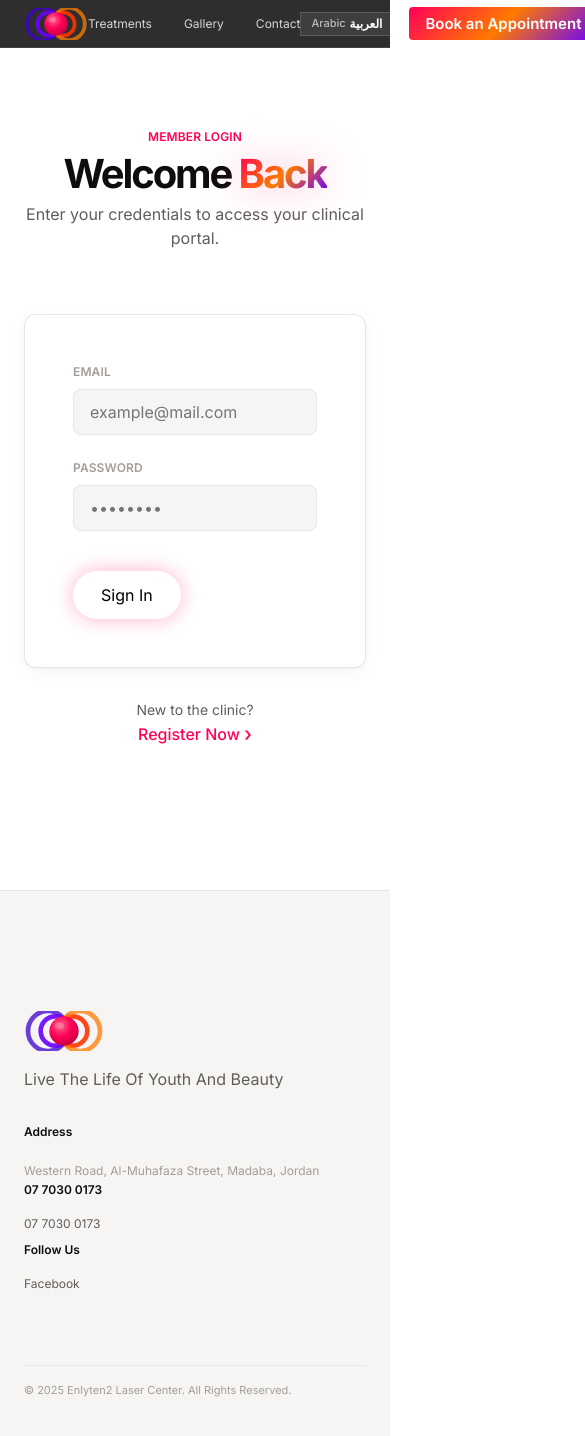
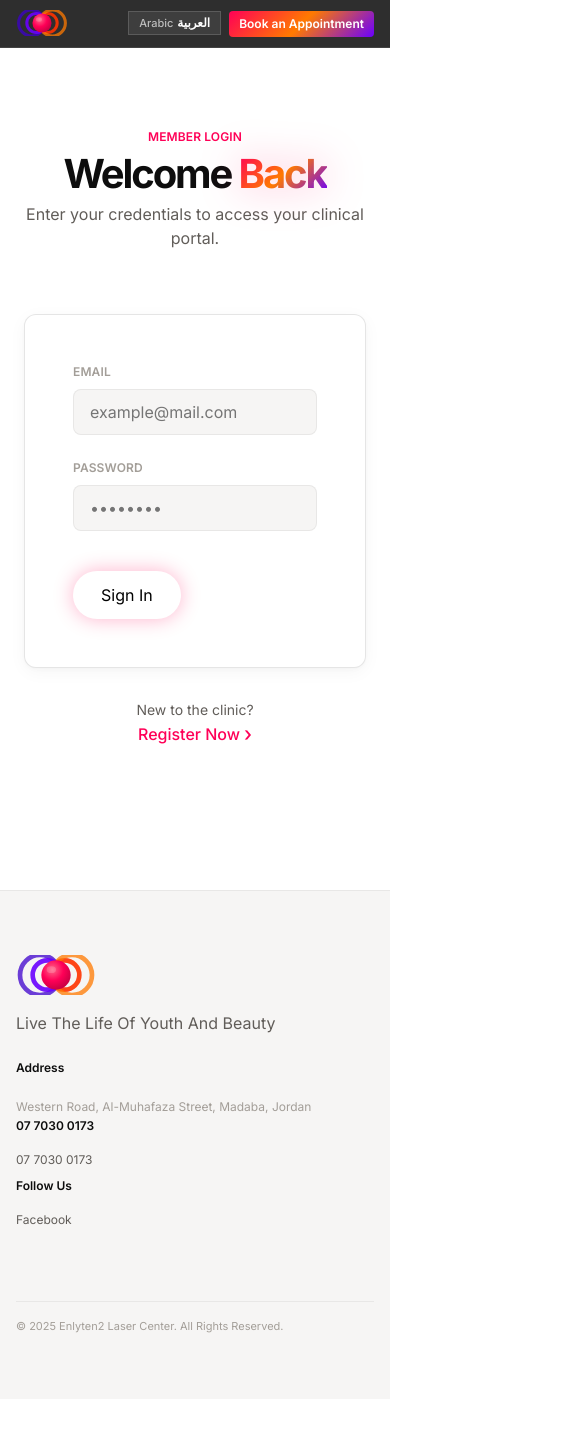
Before and after one commit to Abdoocoder/Enlyten2, a React (Vite) app: page /login in a window 390 px wide. Shown: the top 1436 px of the page, 585 px wide, since content can reach past the window. After the commit the page ends 1399 px from the top, so only its background shows below. Built offline with nearby package versions, Linux system fonts and the light colour scheme; no server answers.

Commit message:
feat: implement global styles and component-specific CSS for layout, header, and footer structure

```diff
--- a/src/components/Layout/Layout.css
+++ b/src/components/Layout/Layout.css
@@ -9,6 +9,7 @@
   height: 48px;
   display: flex;
   align-items: center;
+  overflow: hidden;
 }
 
 .header-container {
@@ -167,6 +168,49 @@
   margin: var(--spacing-huge) auto 0;
   padding-top: var(--spacing-md);
   border-top: 1px solid var(--outline-variant);
-  font-size: 0.6875rem; /* 11px */
+  font-size: 0.6875rem;
   color: var(--on-surface-disabled);
 }
+
+/* ─── Mobile Header ─── */
+@media (max-width: 768px) {
+  /* Hide nav links on mobile */
+  .nav { display: none; }
+
+  .header-container {
+    padding: 0 var(--spacing-md);
+    gap: var(--spacing-sm);
+  }
+
+  .header-actions {
+    gap: var(--spacing-sm);
+  }
+
+  /* Hide "Sign In" button on mobile, keep only Book */
+  .header-actions > a:last-child { display: none; }
+
+  /* Footer stacked */
+  .footer {
+    padding: var(--spacing-huge) var(--spacing-md);
+  }
+
+  .footer-container {
+    grid-template-columns: 1fr;
+    gap: var(--spacing-lg);
+  }
+}
+
+@media (max-width: 480px) {
+  .logo-img { height: 26px; }
+
+  /* Shrink book button text */
+  .header-actions .btn {
+    font-size: 0.75rem;
+    padding: 5px 10px;
+  }
+
+  .lang-switcher {
+    padding: 4px 8px;
+    font-size: 0.6875rem;
+  }
+}
--- a/src/pages/Home.css
+++ b/src/pages/Home.css
@@ -46,8 +46,8 @@
   top: 50%;
   left: 50%;
   transform: translate(-50%, -50%);
-  width: 150vw;
-  height: 150vh;
+  width: 100%;
+  height: 100%;
   background: radial-gradient(circle at center, rgba(255, 0, 87, 0.08) 0%, transparent 60%);
   pointer-events: none;
   z-index: -1;
@@ -206,22 +206,39 @@
 @media (max-width: 768px) {
   .stats-grid {
     grid-template-columns: repeat(2, 1fr);
-    gap: var(--spacing-xl);
+    gap: var(--spacing-lg);
   }
 
   .hero-actions {
     flex-direction: column;
-    align-items: stretch;
+    align-items: center;
     padding: 0 var(--spacing-lg);
   }
 
+  .hero-actions a,
+  .hero-actions button { width: 100%; }
+
   .philosophy-grid {
+    grid-template-columns: 1fr;
     gap: var(--spacing-lg);
+  }
+
+  .treatments-grid {
+    grid-template-columns: 1fr;
+  }
+
+  .treatment-image-placeholder {
+    height: 200px;
   }
 }
 
 @media (max-width: 480px) {
   .stats-grid {
     grid-template-columns: repeat(2, 1fr);
+    gap: var(--spacing-md);
+  }
+
+  .stat-value {
+    font-size: 1.75rem;
   }
 }
--- a/src/styles/global.css
+++ b/src/styles/global.css
@@ -20,6 +20,7 @@ body {
   letter-spacing: var(--ls-16);
   -webkit-font-smoothing: antialiased;
   -moz-osx-font-smoothing: grayscale;
+  overflow-x: hidden;
 }
 
 h1, h2, h3, h4, h5, h6 {
```
